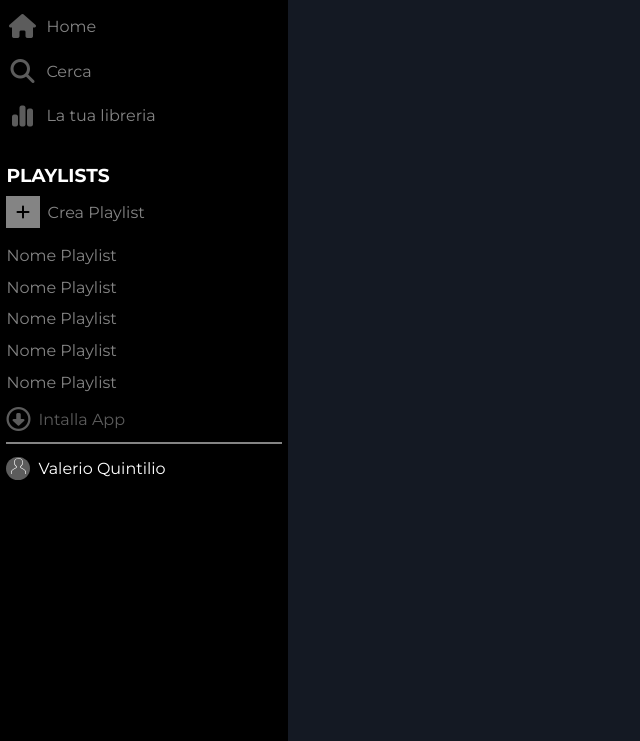
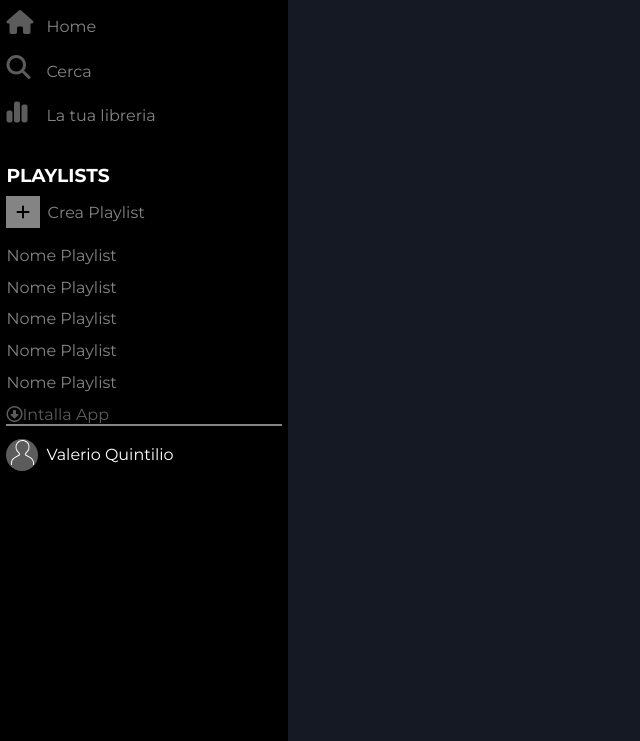
Before and after one commit to vmqxdv/html-css-spotifyweb, a plain HTML site: page Giorno 1/index.html in a window 1280 px wide. Shown: the part 59-800 px from the top of the page, without its empty margins (0-640 px from the left). Drawn offline with Linux system fonts and the light colour scheme.

Commit message:
fix: Applicate correzioni dimensioni e rimosse regole inutili.

```diff
--- a/Giorno 1/css/style.css
+++ b/Giorno 1/css/style.css
@@ -66,8 +66,6 @@ menu .top-nav span {
   width: 2rem;
   height: 2rem;
   display: flex;
-  justify-content: center;
-  align-items: center;
   font-size: 1.5rem;
 }
 
@@ -93,16 +91,17 @@ menu .top-nav span {
 
 
 
-.down .app-download span {
-  font-size: 1.5rem;
+.down .app-download a {
+  display: flex;
+  justify-content: left;
+  align-items: center;
+  gap: 0.5rem;
 }
 
-
-.down .app-download {
-  display: flex;
-  align-items: center;
-  gap: 0.5rem;
-  margin-bottom: 0.5rem;
+.down .app-download img {
+  width: 2rem;
+  height: 2rem;
+  display: block;
 }
 
 
@@ -118,7 +117,7 @@ menu .top-nav span {
 }
 
 .down .user-profile .user-image {
-  width: 1.5rem;
+  width: 2rem;
   background-color: #5c5c5c;
   padding: 0.1rem 0.3rem;
   border-radius: 50%;
```
